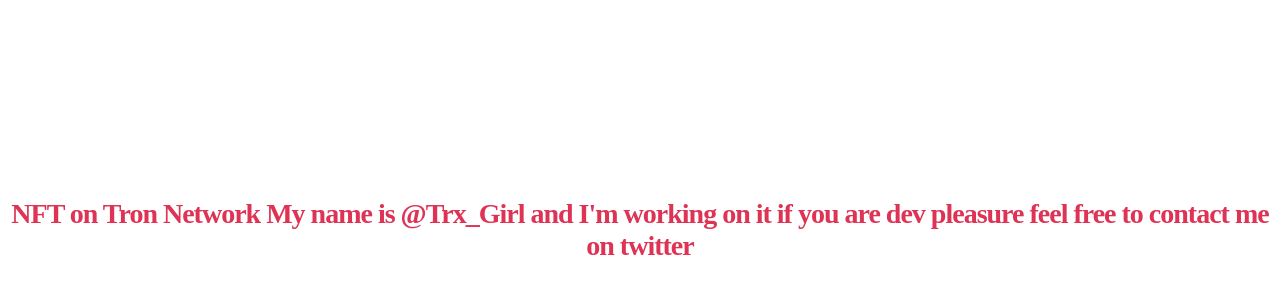
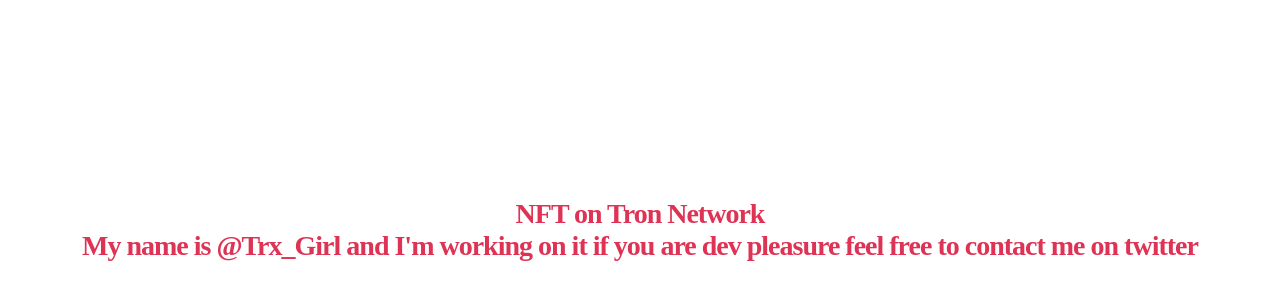
Before and after one commit to websitdev/justNFT, a plain HTML site: page index.html in a window 1280 px wide. Shown: the part 170-470 px from the top of the page. Drawn offline with Linux system fonts and the light colour scheme; a web font is replaced by a local one.

Commit message:
Update index.html

```diff
--- a/index.html
+++ b/index.html
@@ -9,7 +9,7 @@
     </head>
     <body>
     <div id="loader">
-         <p>NFT on Tron Network<be> My name is @Trx_Girl and I'm working on it if you are dev pleasure feel free to contact me on twitter</p>
+         <p>NFT on Tron Network<br> My name is @Trx_Girl and I'm working on it if you are dev pleasure feel free to contact me on twitter</p>
 
             </div>
         <div id="container">
```
